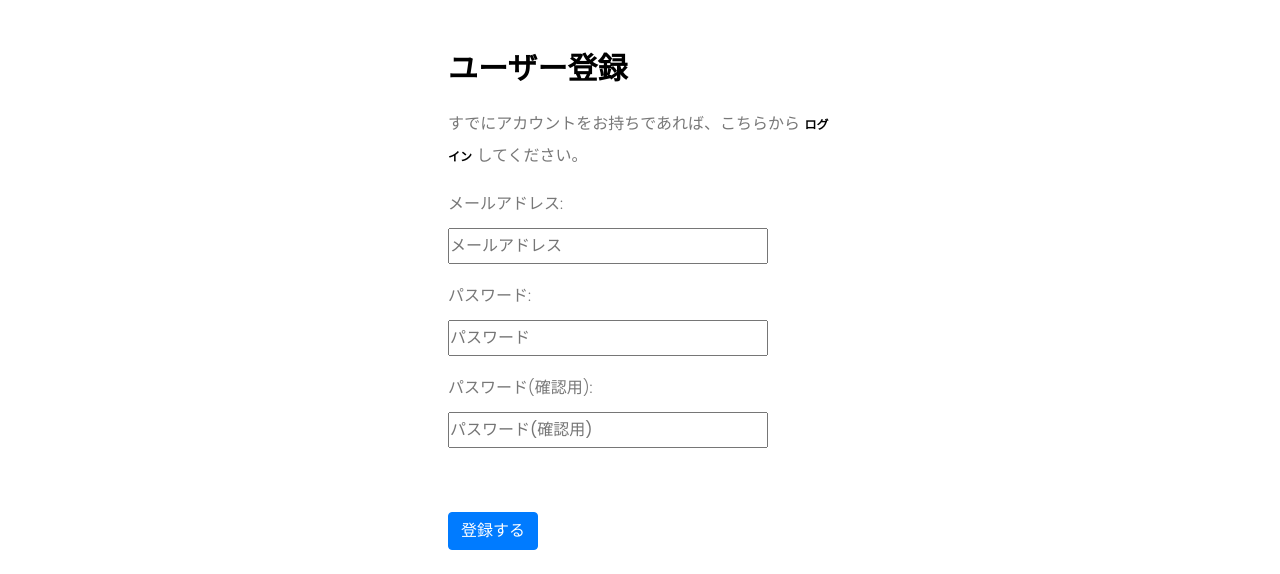
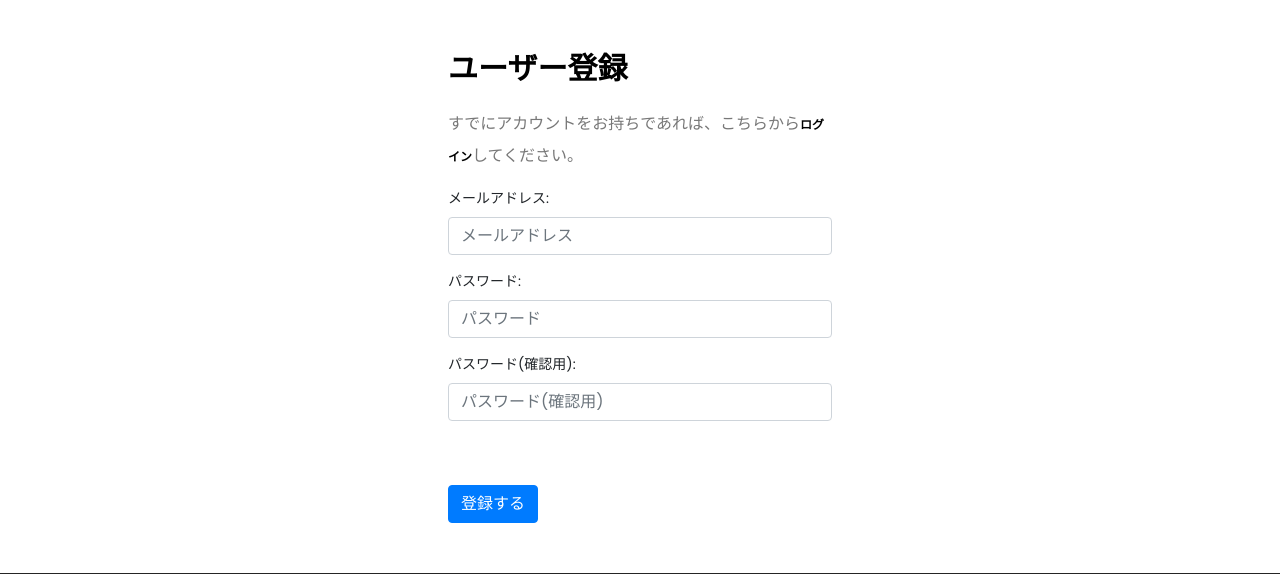
Before and after one commit to marush-in/ec, a Django app: page /account/signup/ in a window 1280 px wide. Shown: the part 86-660 px from the top of the page. Run offline with Django 3.2, Linux system fonts and the light colour scheme; data comes from the database, SQL or seed files in the repository; data that the repository does not hold is empty; some libraries are stand-ins or nearby versions; some web fonts are replaced.

Commit message:
レイアウトを整えた

```diff
--- a/app/templates/account/signup.html
+++ b/app/templates/account/signup.html
@@ -15,11 +15,22 @@
 {% block content %}
 <div class="contact-area form-center" >
   <div class="contact-info form-center">
-    <h2>{% trans "Sign Up" %}</h2>
-    <p>{% blocktrans %}Already have an account? Then please <a href="{{ login_url }}">sign in</a>.{% endblocktrans %}</p>
+    <h2>ユーザー登録</h2>
+    <p>すでにアカウントをお持ちであれば、こちらから<a href="{{ login_url }}">ログイン</a>してください。</p>
     <form class="signup" id="signup_form" method="post" action="{% url 'account_signup' %}">
       {% csrf_token %}
-      {{ form.as_p }}
+      <div class="form-group">
+        <label for="id_email">メールアドレス:</label>
+        <input type="email" name="email" placeholder="メールアドレス" required id="id_email" class="form-control">
+      </div>
+      <div class="form-group">
+        <label for="id_password1">パスワード:</label>
+        <input type="password" name="password1" placeholder="パスワード" required id="id_password1" class="form-control">
+      </div>
+      <div class="form-group">
+        <label for="id_password2">パスワード(確認用):</label>
+        <input type="password" name="password2" placeholder="パスワード(確認用)" required id="id_password2" class="form-control">
+      </div>
       {% if redirect_field_value %}
         <input type="hidden" name="{{ redirect_field_name }}" value="{{ redirect_field_value }}" />
       {% endif %}
```
